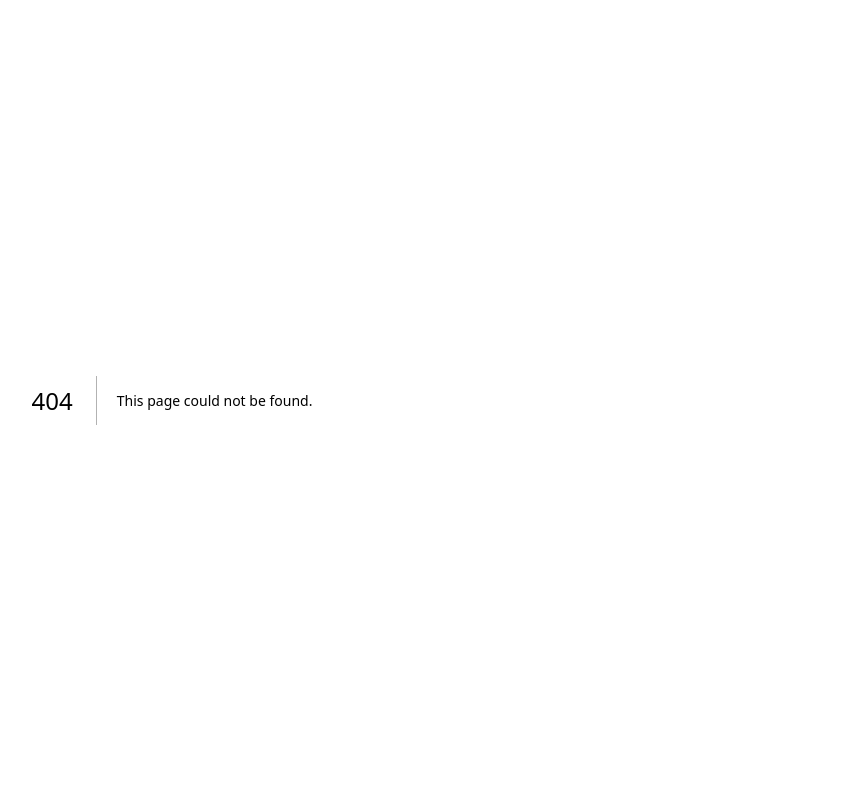
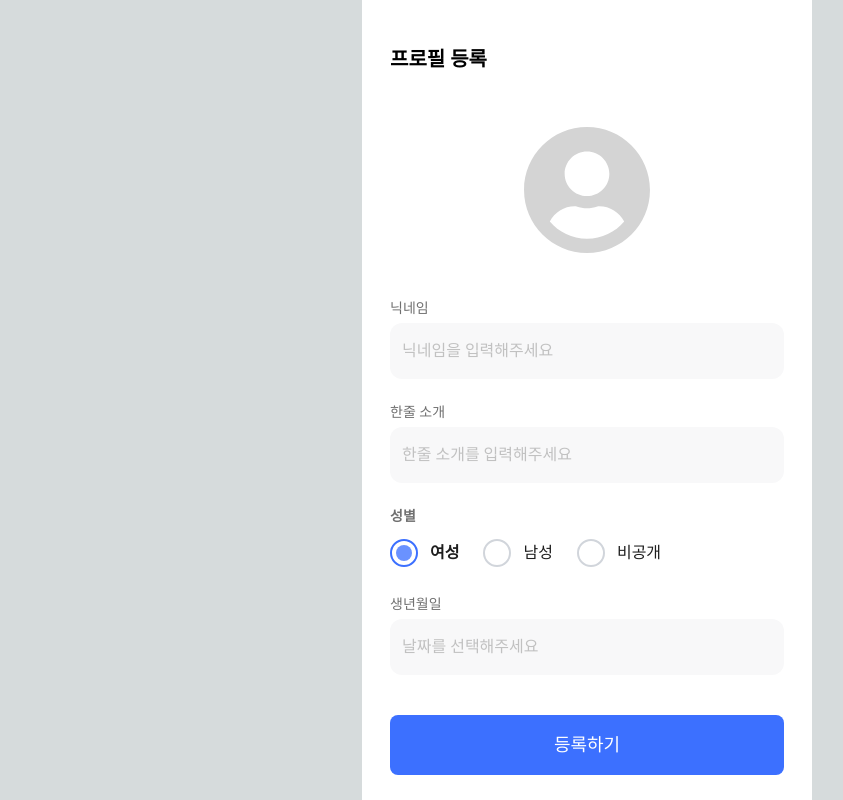
Before and after one commit to yui880/WTWT_WEB, a Next.js app in the folder wtwt-web/: page /mypage/profile in a window 1280 px wide. Before the commit this address had no page. Shown: the whole page, without its empty margins (53-896 px from the left). Built offline with nearby package versions, Linux system fonts and the light colour scheme; a web font is replaced by a local one.

Commit message:
feat: 사용자 정보 입력하는 Profile 컴포넌트 구현
최초 로그인 시(닉네임을 결정하지 않았을 경우) 프로필 설정하는 화면 구현

```diff
--- /dev/null
+++ b/wtwt-web/src/app/mypage/profile/page.tsx
@@ -0,0 +1,9 @@
+'use client';
+
+import { Profile } from '@component/components/auth/Profile';
+
+const ProfilePage = () => {
+  return <Profile />;
+};
+
+export default ProfilePage;
--- /dev/null
+++ b/wtwt-web/src/components/auth/Profile/Profile.tsx
@@ -0,0 +1,124 @@
+import { Container } from '@component/components/common/Container';
+import { Button } from '@component/components/common/Button';
+import Image from 'next/image';
+import { useModal } from '@component/hooks/useModal';
+import { useCallback, useRef, useState } from 'react';
+import { useForm } from 'react-hook-form';
+import { type ImageType } from '@component/types/image';
+import { InputForHook } from '@component/components/common/Input/InputForHook';
+import { RadioForHook, RadioGroup } from '@component/components/common/Radio';
+import { DateSelector } from '@component/components/common/DateSelector';
+import { FaUserCircle } from 'react-icons/fa';
+
+export interface IProfileForm {
+  nickname: string;
+  profileImage: ImageType;
+  statusMessage: string;
+  birthdate: string;
+  gender: string;
+}
+
+export const Profile = () => {
+  const [selectedImage, setSelectedImage] = useState(null);
+  const fileInputRef = useRef(null);
+
+  // 이미지 선택 핸들러
+  const handleImageSelect = (event) => {
+    const file = event.target.files[0];
+    setSelectedImage(file);
+  };
+
+  // 이미지 입력창 열기
+  const openImageInput = () => {
+    fileInputRef.current.click();
+  };
+  const {
+    watch,
+    register,
+    control,
+    formState: { errors },
+    handleSubmit,
+    setError,
+  } = useForm<IProfileForm>({ mode: 'onBlur', defaultValues: { gender: 'FEMALE' } });
+  const { Modal, isOpen, openModal, closeModal } = useModal();
+
+  const canSubmit = true;
+
+  const submitHandler = useCallback(async () => {
+    // alert('회원가입 성공!');
+    openModal();
+  }, [isOpen]);
+
+  return (
+    <Container>
+      <div className="flex h-full flex-col justify-center gap-10 p-7">
+        <div className="mb-3 mt-5 text-xl font-semibold">프로필 등록</div>
+        <div className="flex flex-1 flex-col">
+          <form className="flex flex-col gap-4">
+            <div className="mb-7 flex items-center justify-center">
+              <label htmlFor="imageInput" onClick={openImageInput}>
+                <FaUserCircle size={130} className="text-neutral-300" />
+              </label>
+              <input
+                type="file"
+                id="imageInput"
+                accept="image/*"
+                ref={fileInputRef}
+                style={{ display: 'none' }}
+                onChange={handleImageSelect}
+              />
+            </div>
+
+            <InputForHook
+              label="닉네임"
+              register={register('nickname', {
+                required: '중복된 닉네임입니다.',
+              })}
+              placeholder="닉네임을 입력해주세요"
+              errorMessage={errors.nickname?.message}
+            />
+            <InputForHook
+              label="한줄 소개"
+              register={register('statusMessage')}
+              placeholder="한줄 소개를 입력해주세요"
+              errorMessage={errors.statusMessage?.message}
+            />
+            <RadioGroup label="성별">
+              <RadioForHook
+                register={register('gender')}
+                value="FEMALE"
+                checked={watch('gender') === 'FEMALE'}
+              >
+                여성
+              </RadioForHook>
+              <RadioForHook
+                register={register('gender')}
+                value="MALE"
+                checked={watch('gender') === 'MALE'}
+              >
+                남성
+              </RadioForHook>
+              <RadioForHook
+                register={register('gender')}
+                value="NONE"
+                checked={watch('gender') === 'NONE'}
+              >
+                비공개
+              </RadioForHook>
+            </RadioGroup>
+            <DateSelector label="생년월일" control={control} />
+          </form>
+        </div>
+        <Button onClick={submitHandler} disabled={!canSubmit}>
+          등록하기
+        </Button>
+      </div>
+      <Modal isOpen={isOpen} closeModal={closeModal}>
+        <div className=" flex h-52 w-80 flex-col items-center justify-center gap-6 rounded-xl bg-white">
+          <Image src="/wtwt_logo_image2.png" alt="로고" width={70} height={70} />
+          <div className="text-xl font-bold text-gray-600">회원정보 수정 완료!</div>
+        </div>
+      </Modal>
+    </Container>
+  );
+};
--- /dev/null
+++ b/wtwt-web/src/components/auth/Profile/index.tsx
@@ -0,0 +1 @@
+export * from './Profile';
--- /dev/null
+++ b/wtwt-web/src/components/common/DateSelector/index.tsx
@@ -0,0 +1 @@
+export * from './DateSelector';
```
